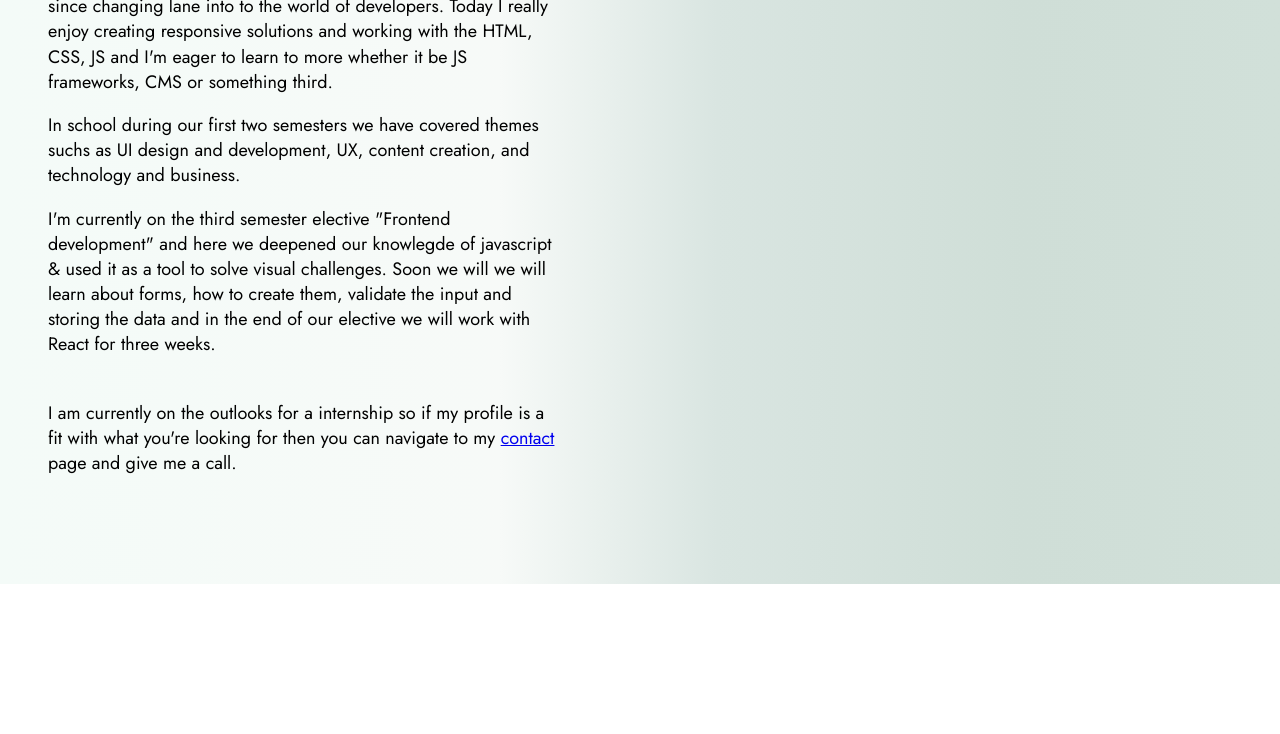
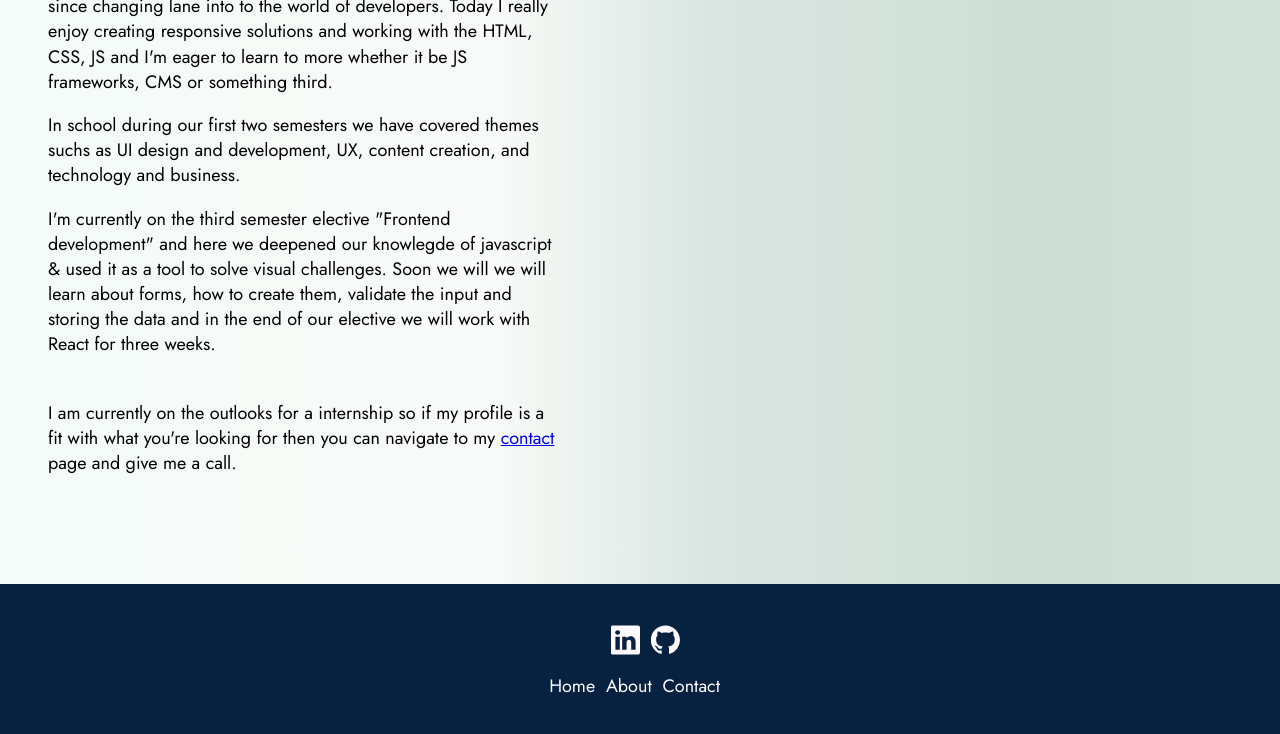
Before and after one commit to lawejo/portfolio_site, a plain HTML site: page html/about.html in a window 1280 px wide. Shown: the part 471-1205 px from the top of the page. Before the commit the page ends 1055 px from the top, so only its background shows below. Drawn offline with Linux system fonts and the light colour scheme; a web font is replaced by a local one.

```diff
--- a/css/about.css
+++ b/css/about.css
@@ -15,7 +15,7 @@ html {
   --color-secondary: #6b7246;
   --color-secondary2: #0f0f0f;
 
-  --color-accent1: #c81404;
+  --color-accent1: #ff5e4f;
   --color-offwhite: #fffaff;
   /* ------------------------------------------------- */
   --font-displayfont: "Hepta Slab", serif;
@@ -224,3 +224,35 @@ h5 {
 .nav_svg_fixed {
   position: fixed;
 }
+
+/* --------------Footer-------------------------------------- */
+footer {
+  height: 150px;
+  width: 100%;
+  background: var(--color-primary1);
+  display: flex;
+  justify-content: center;
+}
+#footer_content {
+  align-self: center;
+}
+#footer_links ul {
+  display: flex;
+  list-style-type: none;
+}
+#footer_links ul li {
+  padding-right: 0.6rem;
+}
+#footer_links ul li a {
+  color: var(--color-offwhite);
+  text-decoration: none;
+}
+#svgs {
+  display: flex;
+  justify-content: center;
+  margin-bottom: 0.4rem;
+}
+#svgs svg {
+  fill: var(--color-offwhite);
+  padding-left: 0.6rem;
+}
--- a/css/project_one.css
+++ b/css/project_one.css
@@ -15,7 +15,7 @@ html {
   --color-secondary: #6b7246;
   --color-secondary2: #0f0f0f;
 
-  --color-accent1: #c81404;
+  --color-accent1: #ff5e4f;
   --color-offwhite: #fffaff;
   /* ------------------------------------------------- */
   --font-displayfont: "Hepta Slab", serif;
@@ -106,7 +106,7 @@ nav > a:first-of-type {
 #nav_links ul li {
   padding-left: 1.2rem;
 }
-#nav_links a {
+#nav_links > ul a {
   color: white;
   text-decoration: none;
   font-size: 0.9rem;
@@ -121,6 +121,11 @@ nav svg {
 
 .burgermenu {
   display: none;
+}
+.burgermenu ul a {
+  color: white;
+  text-decoration: none;
+  opacity: 0.8;
 }
 /* ------------------Welcome------------------------- */
 main {
--- a/html/about.html
+++ b/html/about.html
@@ -20,8 +20,8 @@
       <div id="nav_links">
         <ul>
           <li><a href="../index.html#anchorTagWork">WORK</a></li>
+          <li><a href="#">CONTACT</a></li>
           <li><a href="about.html">ABOUT</a></li>
-          <li><a href="#">CONTACT</a></li>
         </ul>
         <svg viewBox="0 0 100 80" width="40" height="40">
           <rect width="100" height="10"></rect>
@@ -31,8 +31,8 @@
         <div class="burgermenu">
           <ul>
             <li><a href="../index.html">WORK</a></li>
+            <li><a href="#">CONTACT</a></li>
             <li><a href="about.html">ABOUT</a></li>
-            <li><a href="#">CONTACT</a></li>
           </ul>
         </div>
       </div>
@@ -82,6 +82,46 @@
         </figure>
       </div>
     </main>
+    <footer>
+      <div id="footer_content">
+        <div id="svgs">
+          <a href="https://www.linkedin.com/in/lasse-weber-j%C3%B8rgensen/">
+            <svg
+              xmlns="http://www.w3.org/2000/svg"
+              width="40"
+              height="40"
+              fill="currentColor"
+              class="bi bi-linkedin"
+              viewBox="0 0 16 16"
+            >
+              <path
+                d="M0 1.146C0 .513.526 0 1.175 0h13.65C15.474 0 16 .513 16 1.146v13.708c0 .633-.526 1.146-1.175 1.146H1.175C.526 16 0 15.487 0 14.854V1.146zm4.943 12.248V6.169H2.542v7.225h2.401zm-1.2-8.212c.837 0 1.358-.554 1.358-1.248-.015-.709-.52-1.248-1.342-1.248-.822 0-1.359.54-1.359 1.248 0 .694.521 1.248 1.327 1.248h.016zm4.908 8.212V9.359c0-.216.016-.432.08-.586.173-.431.568-.878 1.232-.878.869 0 1.216.662 1.216 1.634v3.865h2.401V9.25c0-2.22-1.184-3.252-2.764-3.252-1.274 0-1.845.7-2.165 1.193v.025h-.016a5.54 5.54 0 0 1 .016-.025V6.169h-2.4c.03.678 0 7.225 0 7.225h2.4z"
+              /></svg
+          ></a>
+          <a href="https://github.com/axtecho"
+            ><svg
+              xmlns="http://www.w3.org/2000/svg"
+              width="40"
+              height="40"
+              fill="currentColor"
+              class="bi bi-github"
+              viewBox="0 0 16 16"
+            >
+              <path
+                d="M8 0C3.58 0 0 3.58 0 8c0 3.54 2.29 6.53 5.47 7.59.4.07.55-.17.55-.38 0-.19-.01-.82-.01-1.49-2.01.37-2.53-.49-2.69-.94-.09-.23-.48-.94-.82-1.13-.28-.15-.68-.52-.01-.53.63-.01 1.08.58 1.23.82.72 1.21 1.87.87 2.33.66.07-.52.28-.87.51-1.07-1.78-.2-3.64-.89-3.64-3.95 0-.87.31-1.59.82-2.15-.08-.2-.36-1.02.08-2.12 0 0 .67-.21 2.2.82.64-.18 1.32-.27 2-.27.68 0 1.36.09 2 .27 1.53-1.04 2.2-.82 2.2-.82.44 1.1.16 1.92.08 2.12.51.56.82 1.27.82 2.15 0 3.07-1.87 3.75-3.65 3.95.29.25.54.73.54 1.48 0 1.07-.01 1.93-.01 2.2 0 .21.15.46.55.38A8.012 8.012 0 0 0 16 8c0-4.42-3.58-8-8-8z"
+              /></svg
+          ></a>
+        </div>
+        <div id="footer_links">
+          <ul>
+            <li><a href="../index.html">Home</a></li>
+            <li><a href="about.html">About</a></li>
+            <li><a href="#">Contact</a></li>
+          </ul>
+        </div>
+      </div>
+    </footer>
   </body>
+
   <script src="../js/about.js"></script>
 </html>
--- a/stylesheet.css
+++ b/stylesheet.css
@@ -15,7 +15,7 @@ html {
   --color-secondary: #6b7246;
   --color-secondary2: #0f0f0f;
 
-  --color-accent1: #c81404;
+  --color-accent1: #ff5e4f;
   --color-offwhite: #fffaff;
   /* ------------------------------------------------- */
   --font-displayfont: "Hepta Slab", serif;
```
Also changed, not shown: index.html (+5 -6 lines).
